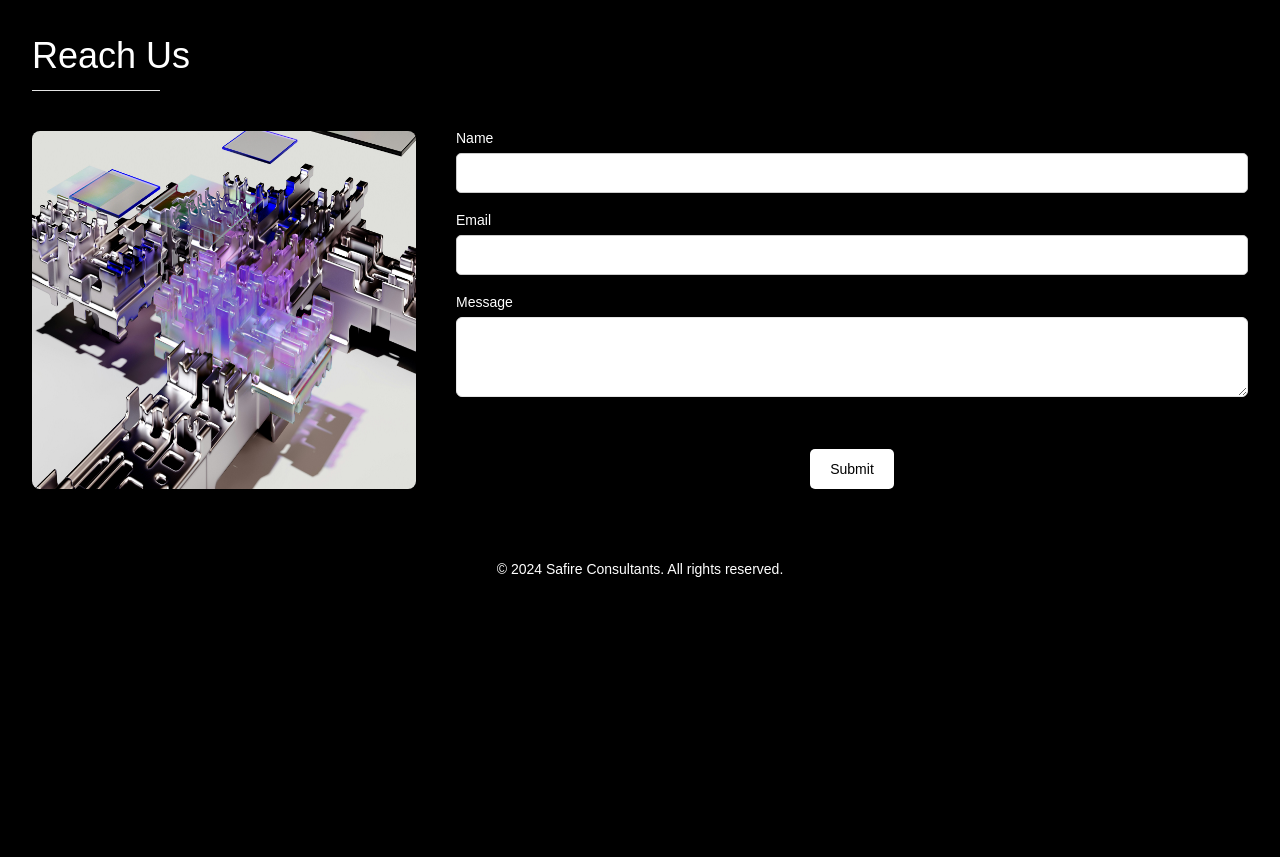
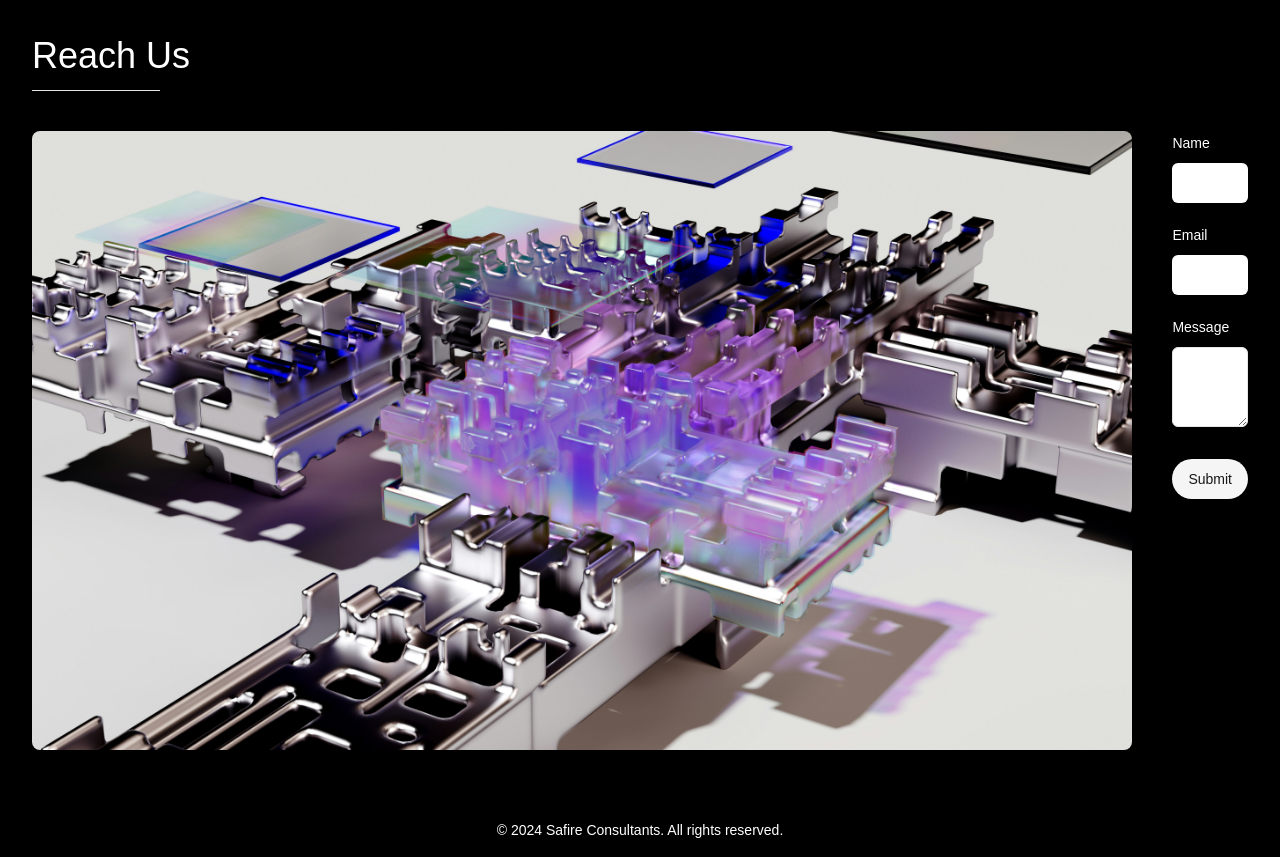
Before and after one commit to safireconsultants/safire-consultant, a Next.js app: page / in a window 1280 px wide. Shown: the part 1940-2797 px from the top of the page. Before the commit the page ends 2540 px from the top, so only its background shows below. Built offline with nearby package versions, Linux system fonts and the light colour scheme.

Commit message:
refactor: Update layout and navbar components

```diff
--- a/app/layout.tsx
+++ b/app/layout.tsx
@@ -7,7 +7,7 @@ import Loader from "@/components/loader/loader";
 const montserrat = Montserrat({ subsets: ["latin"] });
 
 export const metadata: Metadata = {
-  title: "Saffire Consultants",
+  title: "Safire Consultants",
   description: "Generated by create next app",
 };
 
--- a/components/Home/Home.css
+++ b/components/Home/Home.css
@@ -200,35 +200,6 @@ header .contact-info p {
   margin-bottom: 20px;
 }
 
-.contact form {
-  display: flex;
-  flex-direction: column;
-  gap: 20px;
-}
-
-.contact label {
-  display: block;
-  font-size: 14px;
-  margin-bottom: 5px;
-}
-
-.contact input {
-  padding: 10px;
-  border-radius: 5px;
-  border: 1px solid #ccc;
-  width: 100%;
-}
-
-.contact button {
-  grid-column: span 2;
-  background-color: #fff;
-  color: #000;
-  padding: 10px 20px;
-  border: none;
-  border-radius: 5px;
-  cursor: pointer;
-}
-
 footer {
   background-color: rgba(0, 0, 0, 0.8);
   text-align: center;
@@ -253,8 +224,4 @@ footer p {
   .testimonial-items {
     flex-direction: column;
   }
-
-  .contact form {
-    grid-template-columns: 1fr;
-  }
 }
--- a/components/Home/Home.tsx
+++ b/components/Home/Home.tsx
@@ -20,6 +20,7 @@ const Home = () => {
     <body>
       <header className="fixed top-0 w-full z-20">
         <div className="container">
+          <Link href="/">
             <div className="">
               <Image
                 src="/logo.png"
@@ -29,6 +30,7 @@ const Home = () => {
                 className=""
               />
             </div>
+          </Link>
           <nav className="hidden lg:flex">
             <ul>
               {navbardata.map(({ id, name, route }) => (
@@ -45,7 +47,7 @@ const Home = () => {
             </div>
             <div className="flex justify-center items-center space-x-2 text-sm font-semibold">
               <Mail className="w-4" />
-              <h1>safireconsultants@gmail.com</h1>
+              <h1>safireconsultants0011@gmail.com</h1>
             </div>
           </div>
           <div className="lg:hidden">
@@ -194,9 +196,9 @@ const Home = () => {
               <Image
                 src="/contactimg.jpg"
                 alt="contactimg"
-                width={400}
+                width={500}
                 height={400}
-                className="lg:w-96 w-full h-full select-none rounded-lg"
+                className="lg:w-max w-full h-full select-none rounded-lg"
               />
             </div>
             <ContactForm />
--- a/components/contact/ContactForm.tsx
+++ b/components/contact/ContactForm.tsx
@@ -13,9 +13,9 @@ import {
 } from "../ui/form";
 import { useForm } from "react-hook-form";
 import { zodResolver } from "@hookform/resolvers/zod";
-import { Input } from "../ui/input";
 import { Button } from "../ui/button";
 import { Textarea } from "../ui/textarea";
+import { Input } from "../ui/input";
 
 const ContactForm = () => {
   const ContactForm = z.object({
@@ -49,7 +49,7 @@ const ContactForm = () => {
                 <FormItem>
                   <FormLabel>Name</FormLabel>
                   <FormControl>
-                    <Input {...field} />
+                    <Input {...field} className="text-black" />
                   </FormControl>
                   <FormMessage />
                 </FormItem>
@@ -62,7 +62,7 @@ const ContactForm = () => {
                 <FormItem>
                   <FormLabel>Email</FormLabel>
                   <FormControl>
-                    <Input {...field} />
+                    <Input {...field} className="text-black" />
                   </FormControl>
                   <FormMessage />
                 </FormItem>
@@ -75,7 +75,7 @@ const ContactForm = () => {
                 <FormItem>
                   <FormLabel>Message</FormLabel>
                   <FormControl>
-                    <Textarea {...field} />
+                    <Textarea {...field} className="text-black" />
                   </FormControl>
                   <FormMessage />
                 </FormItem>
@@ -83,7 +83,11 @@ const ContactForm = () => {
             />
           </div>
           <div className="flex justify-center items-center">
-            <Button type="submit" className="rounded-full">
+            <Button
+              variant={"secondary"}
+              type="submit"
+              className="rounded-full"
+            >
               Submit
             </Button>
           </div>
--- a/components/ui/input.tsx
+++ b/components/ui/input.tsx
@@ -1,6 +1,6 @@
-import * as React from "react"
+import * as React from "react";
 
-import { cn } from "@/lib/utils"
+import { cn } from "@/lib/utils";
 
 export interface InputProps
   extends React.InputHTMLAttributes<HTMLInputElement> {}
@@ -11,15 +11,15 @@ const Input = React.forwardRef<HTMLInputElement, InputProps>(
       <input
         type={type}
         className={cn(
-          "flex h-10 w-full rounded-md border border-input bg-background px-3 py-2 text-sm ring-offset-background file:border-0 file:bg-transparent file:text-sm file:font-medium placeholder:text-muted-foreground focus-visible:outline-none focus-visible:ring-2 focus-visible:ring-ring focus-visible:ring-offset-2 disabled:cursor-not-allowed disabled:opacity-50",
+          "flex h-10 w-full rounded-md px-3 py-2 text-sm",
           className
         )}
         ref={ref}
         {...props}
       />
-    )
+    );
   }
-)
-Input.displayName = "Input"
+);
+Input.displayName = "Input";
 
-export { Input }
+export { Input };
```
Lines whose indentation alone changed are shown as unchanged.
